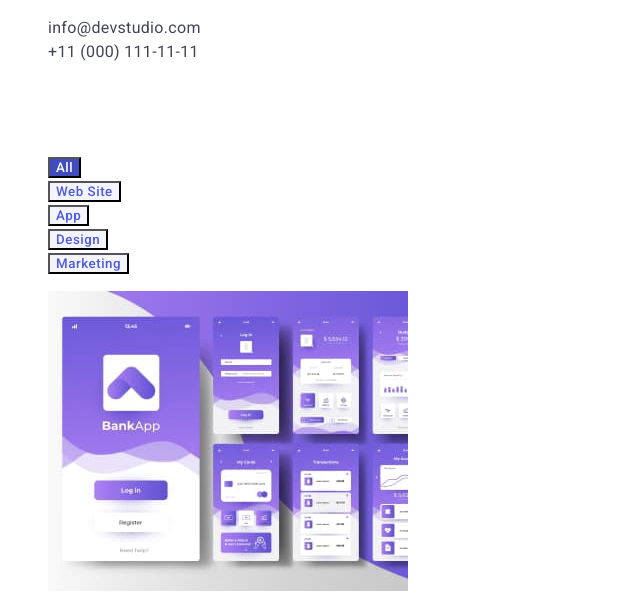
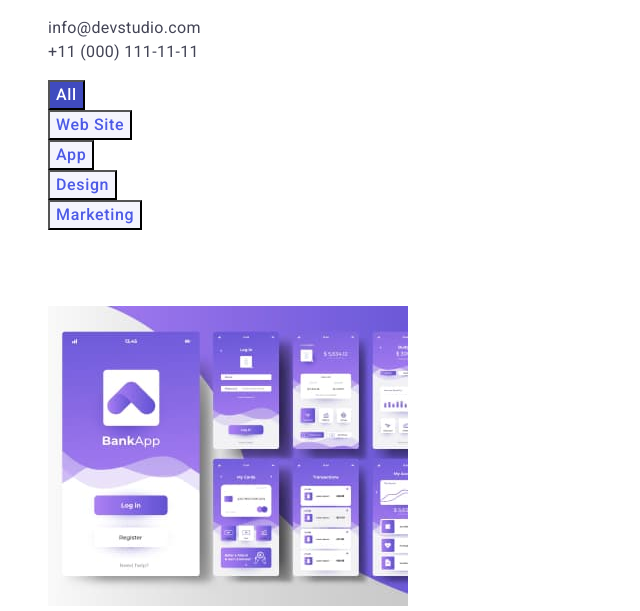
Before and after one commit to Hudz-Roman/goit-markup-hw-02, a plain HTML site: page portfolio.html in a window 1280 px wide. Both pictures are taken after a click on the button "All". Shown: the part 120-731 px from the top of the page, without its empty margins (0-640 px from the left). Drawn offline with Linux system fonts and the light colour scheme.

Commit message:
Ready HW2 ver.6 (Portfolio css edited v2)

```diff
--- a/css/styles.css
+++ b/css/styles.css
@@ -154,7 +154,9 @@ body {
 }
 
 .button-filter {
-  font-family: inherit;
+  font-family: 'Roboto', sans-serif;
+  font-size: 16px;
+  line-height: 1.5;
   color: var(--primary-brand);
   background-color: var(--light);
   font-weight: 500;
@@ -164,8 +166,8 @@ body {
 
 .button-filter:hover,
 .button-filter:focus {
-  color: var(--white-text);
-  background-color: var(--pressed-state);
+  color: #ffffff;
+  background-color: #404bbf;
 }
 
 .button-order:hover,
--- a/portfolio.html
+++ b/portfolio.html
@@ -28,7 +28,7 @@
           <li><a class="main-nav link" href="">Contacts</a></li>
         </ul>
       </nav>
-      <address>
+      <address class="address">
         <ul class="list">
           <li>
             <a class="contact-nav link" href="mailto:info@devstudio.com"
@@ -43,11 +43,8 @@
         </ul>
       </address>
     </header>
-
     <main>
       <div>
-        <!-- h1 will be hidden in CSS  -->
-        <h1 class="hidden-text">Portfolio of WebStudio</h1>
         <ul class="list">
           <li><button class="button-filter" type="button">All</button></li>
           <li>
@@ -63,6 +60,8 @@
         </ul>
       </div>
       <section>
+        <!-- h1 will be hidden in CSS  -->
+        <h1 class="hidden-text">Portfolio of WebStudio</h1>
         <ul class="list">
           <li class="list-item">
             <img
```
